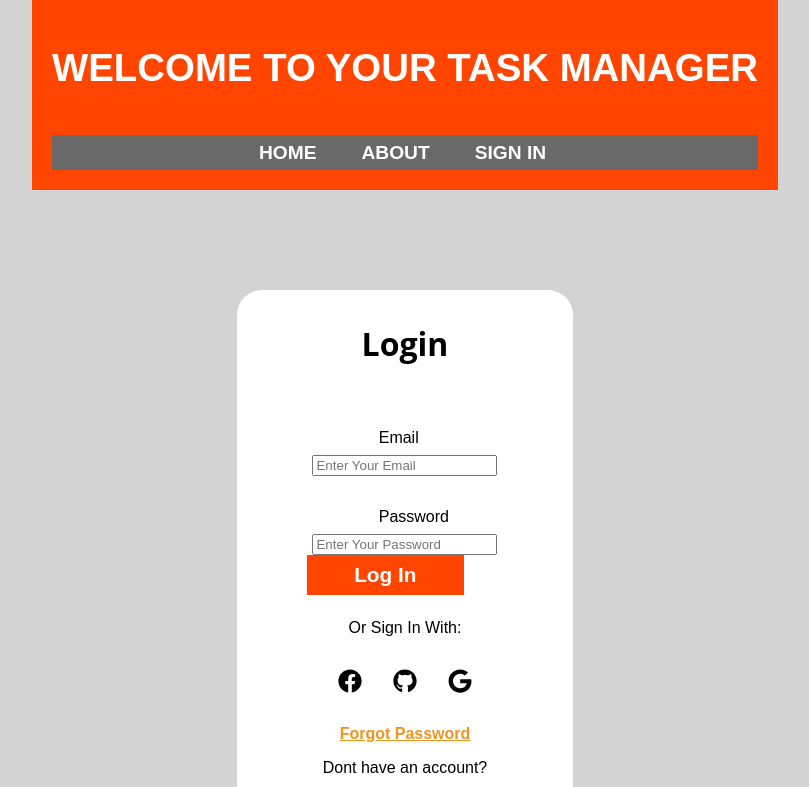
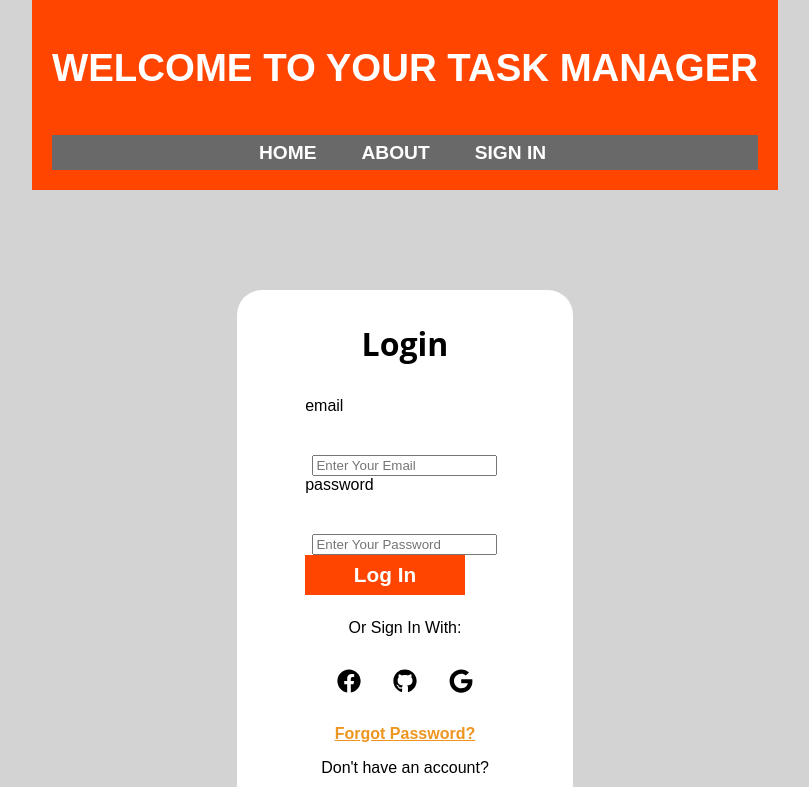
Before and after one commit to cmsmith25/Enterkin_INF655_Project1, a React (Vite) app: page /signin in a window 1280 px wide. Shown: the top 787 px of the page, without its empty margins (235-1044 px from the left). Built offline with nearby package versions, Linux system fonts and the light colour scheme; no server answers.

Commit message:
Added more Firebase integration and sign in/sign out

```diff
--- a/package.json
+++ b/package.json
@@ -16,7 +16,7 @@
     "react": "^19.0.0",
     "react-dom": "^19.0.0",
     "react-icons": "^5.5.0",
-    "react-router-dom": "^7.4.1",
+    "react-router-dom": "^7.5.0",
     "uuid": "^11.1.0",
     "yup": "^1.6.1"
   },
--- a/src/components/SignInForm.jsx
+++ b/src/components/SignInForm.jsx
@@ -1,183 +1,138 @@
-import React, { useState } from 'react';
-import { Formik, Field, Form, ErrorMessage } from 'formik';
+import React, { useEffect, useState } from 'react';
+import { Formik, Form } from 'formik';
 import * as Yup from 'yup';
 import FormHeader from "../components/shared/FormHeader";
 import FormButton from '../components/shared/FormButton';
 import FormInput from '../components/shared/FormInput';
 import { FaFacebook, FaGithub, FaGoogle } from 'react-icons/fa';
-import { Link, useNavigate } from "react-router-dom";
+import { Link, useNavigate, useLocation } from "react-router-dom";
 import { UserAuth } from './context/AuthContext';
 
-const registerValidation = Yup.object({
+const loginValidation = Yup.object({
     email: Yup.string()
         .email('Invalid email address')
         .required('Email is required'),
     password: Yup.string()
-        .min(8, 'Password must be at least 8 characters in length')
         .required('Passsword is required'),
+});
+const registerValidation = Yup.object({
+    name: Yup.string().required('Name is required'),
+    email: Yup.string()
+        .email('Invalid email address')
+        .required('Email is required'),
+    password: Yup.string()
+        .min(8, 'Password must be at least 8 characters')
+        .required('Password is required'),
     confirmPassword: Yup.string()
         .oneOf([Yup.ref('password'), null], 'Passwords must match')
-        .when('showRegisterForm', {
-            is: true,
-            then: Yup.string().required('Password must be confirmed'),
-        }),
-    name: Yup.string().when('showRegisterForm', {
-        is: true,
-        then: Yup.string().required('Name is required'),
-    }),
+        .required('Confirm Password is required'),
 });
 
 export default function SignInForm() {
     const [showRegisterForm, setShowRegisterForm] = useState(false);
-    const [name, setName] = useState("");
-    const [email, setEmail] = useState("");
-    const [password, setPassword] = useState("");
-    const [confirmPassword, setConfirmPassword] = useState("");
+    const { user, createUser, signIn } = UserAuth();
     const navigate = useNavigate();
+    const location = useLocation();
 
-    const { createUser } = UserAuth();
+    const onFormSwitch = () =>
+        setShowRegisterForm((prevState) => !prevState);
 
-    const onFormSwitch = () => {
-        setShowRegisterForm((prevState) => !prevState);
-        setEmail("");
-        setPassword("");
+
+    const onSubmit = async (values, { resetForm }) => {
+        const { name, email, password } = values;
+
+        try {
+            if (showRegisterForm) {
+            await createUser(email, password);
+            } else {
+                await signIn(email,password);
+            }
+            navigate("/home");
+        } catch (err) {
+            console.log("Auth error:", err);
+        }
+
+        resetForm();
     };
 
-    const onSubmit = async (values) => {
-        const data = { name, email, password, confirmPassword };
-        console.log(data);
+    useEffect(() => {
+        if (user && location.pathname === '/signin') {
+            navigate("/home");
+        }
+    }, [user, navigate, location.pathname]);
 
-        try {
-            await createUser(email, password);
-            navigate("/");
-        } catch (err) {
-            console.log(err);
+    return(
+        <div className="loginForm">
+            <Formik
+                initialValues={
+                    showRegisterForm
+                        ? { name: '', email: '', password: '', confirmPassword: ''}
+                        : { email: '', password: '' }
                 }
-
-        setName("");
-        setEmail("");
-        setPassword("");
-        setConfirmPassword("");
-    };
-
-    const renderForm = () => {
-        if (showRegisterForm) {
-            return(
-                <Formik
-                    initialValues={{
-                        name,
-                        email,
-                        password,
-                        confirmPassword,
-                    }}
-                    validationSchema={registerValidation}
+                    validationSchema={showRegisterForm ? registerValidation: loginValidation}
                     onSubmit={onSubmit}
-                    enableReinitialize={true}
             >
-                        {({ errors, touched, handleBlur }) => (
+                {({ values, errors, touched, handleChange, handleBlur }) => (
                     <>
 
-                    <FormHeader title="Register" />
+                    <FormHeader title={showRegisterForm ? "Register" : "Login"} />
                     <Form>
+                        {showRegisterForm && (
+                            <>
+                            <label htmlFor="name">name</label>
                                 <FormInput
-                        description="Name"
                                     type="text"
-                        className="nameInput"
                                     placeholder="Enter Your Full Name"
                                     id="name"
-                        value={name}
-                        onChange={(e)=>setName(e.target.value)}
+                                    value={values.name}
+                                    onChange={handleChange}
                                     onBlur={handleBlur}
                                 />
-                {touched.name && errors.name && <div className="error">{errors.name}</div>
-                }
+                                {touched.name && errors.name && <div className="error">{errors.name}</div>}
+                            </>
+                        )}
+                        <label htmlFor="email">email</label>
                         <FormInput
-                description="Email"
                             type="email"
-                className="emailInput"
                             placeholder="Enter Your Email"
                             id="email"
-                value={email}
-                onChange={(e)=> setEmail(e.target.value)}
+                            value={values.email}
+                            onChange={handleChange}
                             onBlur={handleBlur}
                         />
-                {touched.email && errors.email && <div className="error">{errors.email}</div>
-                }
+                        {touched.email && errors.email && <div className="error">{errors.email}</div>}
+
+                        <label htmlFor="password">password</label>
                         <FormInput
-                description="Password"
                             type="password"
-                className="password"
                             placeholder="Enter Your Password"
                             id="password"
-                value={password}
-                onChange={(e)=>setPassword(e.target.value)}
+                            value={values.password}
+                            onChange={handleChange}
                             onBlur={handleBlur}
                         />
-                {touched.password && errors.password && <div className="error">{errors.password}</div>
-                }
+                        {touched.password && errors.password && <div className="error">{errors.password}</div>}
+
+                        {showRegisterForm && (
+                            <>
+                                <label htmlFor="confirmPassword">Confirm Password</label>
                                 <FormInput
-                description="Confirm Password"
                                     type="password"
-                className="password"
                                     placeholder="Confirm Your Password"
                                     id="confirmPassword"
-                value={confirmPassword}
-                onChange={(e)=>setConfirmPassword(e.target.value)}
+                                    value={values.confirmPassword}
+                                    onChange={handleChange}
                                     onBlur={handleBlur}
                                 />
-                {touched.confirmPassword && errors.confirmPassword && <div className="error">{errors.confirmPassword}</div>
-                }
-                <FormButton title="Register" />
-                <div className="registerLink">
-                    <p>Already have an account?</p>
-                    <Link to="#" onClick={onFormSwitch}>Login here!</Link>
-                </div>
-                </Form>
+                                {touched.confirmPassword && errors.confirmPassword &&
+                                    <div className="error">{errors.confirmPassword}</div>}
                             </>
                             )}
-            </Formik>
-            );
-        }
-        return (
-            <Formik
-                initialValues={{
-                    email,
-                    password,
-                }}
-                registerValidation={registerValidation}
-                onSubmit={onSubmit}
-                enableReinitialize={true}
-        >
-            {({ errors, touched, handleBlur }) => (
-                <>
 
-            <FormHeader title ="Login" />
-            <Form>
-                <FormInput
-                description="Email"
-                type="email"
-                className="emailInput"
-                placeholder="Enter Your Email"
-                id="email"
-                value={email}
-                onChange={(e)=>setEmail(e.target.value)}
-                onBlur={handleBlur}
-                />
-                {touched.email && errors.email && <div className="error">{errors.email}</div>
-                }
-                <FormInput
-                description="Password"
-                type="password"
-                className="password"
-                placeholder="Enter Your Password"
-                id="password"
-                value={password}
-                onChange={(e)=>setPassword(e.target.value)}
-                onBlur={handleBlur}
-                />
-                {touched.password && errors.password && <div className="error">{errors.password}</div>
-                }
-                <FormButton title="Log In" />
+
+
+                        <FormButton title={showRegisterForm ? "Register" : "Log In"} />
+                        {!showRegisterForm && (
                             <div className="alternateLogin">
                                 <label>Or Sign In With:</label>
                                 <div className="iconGroup">
@@ -186,17 +141,27 @@ export default function SignInForm() {
                                     <FaGoogle id="googleIcon" />
                                 </div>
                             </div>
+                        )}
+
                          <div className="registerLink">
-                    <Link to="/forgot-password" className="forgotPasswordLink">Forgot Password</Link>
-                    <p>Dont have an account?</p>
-                    <Link to="#" id="registerLink" onClick={onFormSwitch}>Register Here!</Link>
+                            {!showRegisterForm ? (
+                                <>
+                                    <Link to="/forgot-password" className="forgotPasswordLink">
+                                        Forgot Password?
+                                    </Link>
+                                    <p>Don't have an account?</p>
+                                    <Link to="#" onClick={onFormSwitch}>Register Here!</Link>
+                                </>
+                            ) : (
+                                <>
+                                    <p>Already have an account?</p>
+                                    <Link to="#" onClick={onFormSwitch}>Login here!</Link>
+                                </>
+                             )}
                         </div>
                     </Form>
                 </>
             )}
         </Formik>
-);
-}
-
-return <div className="loginForm">{renderForm()}</div>
-}
+    </div>
+)}
--- a/src/components/TaskForm.jsx
+++ b/src/components/TaskForm.jsx
@@ -1,42 +1,45 @@
 import React from "react";
-import { Formik, Field, Form } from 'formik';
+import { Formik, Form, Field, ErrorMessage } from 'formik';
+import * as Yup from 'yup';
 
 
 //Builds a task form
-const TaskForm = ({ addTask, initialValues = { name: '', description: ''}, editingTask }) => {
+const TaskForm = ({ initialValues, onSubmit, resetForm }) => {
+    const validationSchema = Yup.object({
+        name: Yup.string().required('Task name is required'),
+        description: Yup.string().required('Description is required'),
+    });
+
+
     return (
     <Formik
         initialValues={initialValues}
-        onSubmit={(values, { resetForm }) => {
-            addTask(values);
-            resetForm();
+        validationSchema={validationSchema}
+        enableReinitialize
+        onSubmit={(values, actions) => {
+            onSubmit=(values);
+            actions.resetForm();
+            if (resetForm) resetForm();
             }}
         >
-        {({ isSubmitting }) => (
+        {() => (
             <Form>
                 <div>
-                    <Field
-                        type="text"
-                        name="name"
-                        placeholder="Enter Task Name"
-                        required
-                        />
+                    <label htmlFor="name">Task Name:</label>
+                    <Field name="name" />
+                    <ErrorMessage name="name" component="div" />
                 </div>
+
                 <div>
-                    <Field
-                    type="text"
-                    name="description"
-                    placeholder="Enter Task Description"
-                    required
-                    />
+                    <label htmlFor="description">Description:</label>
+                    <Field name="description" />
+                    <ErrorMessage name="description" comonent="div" />
                 </div>
-                <button type="submit" disabled={isSubmitting}>
-                    {editingTask ? 'Update Task' : 'Add Task'}
-                </button>
+
+                <button type="submit">Submit</button>
                 </Form>
         )}
         </Formik>
     );
 };
-
 export default TaskForm;
--- a/src/firebase.jsx
+++ b/src/firebase.jsx
@@ -1,6 +1,6 @@
 // Import the functions you need from the SDKs you need
 import { initializeApp } from "firebase/app";
-import { getAuth } from "firebase/auth";
+import { getAuth, setPersistence, browserLocalPersistence } from "firebase/auth";
 // TODO: Add SDKs for Firebase products that you want to use
 // https://firebase.google.com/docs/web/setup#available-libraries
 
@@ -19,5 +19,13 @@ const firebaseConfig = {
 
 // Initialize Firebase
 const app = initializeApp(firebaseConfig);
-export const auth = getAuth(app);
-export default app;
+const auth = getAuth(app);
+
+setPersistence(auth, browserLocalPersistence)
+  .then(() => {
+    console.log("Auth persistence is set to local");
+  })
+  .catch((error) => {
+    console.error("Error setting auth persistence:", error);
+  });
+export { auth };
```
Also changed, not shown: src/App.jsx (+29 -6 lines), src/components/TaskComponent.jsx (+6 -12 lines), src/components/context/AuthContext.jsx (+16 -4 lines), src/pages/Header.jsx (+23 -7 lines), src/routes/ProtectedRoute.jsx (added, +13 -0 lines), src/routes/TaskRoutes.jsx (added, +31 -0 lines), 1 other file (tests, documents, lock files or other folders). Lines whose indentation alone changed are shown as unchanged.
